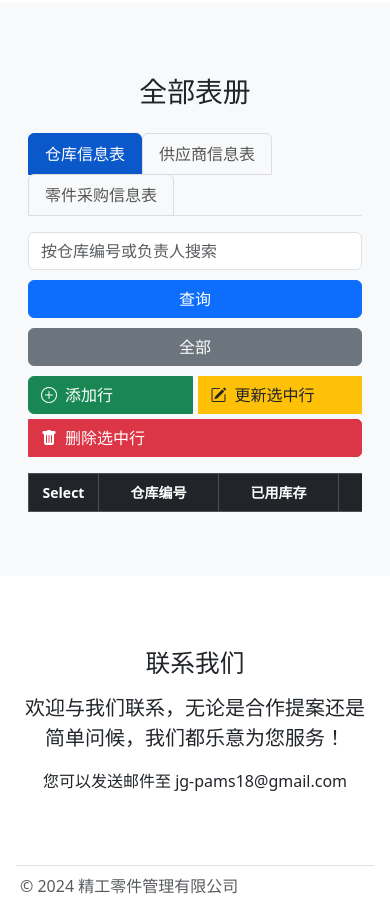
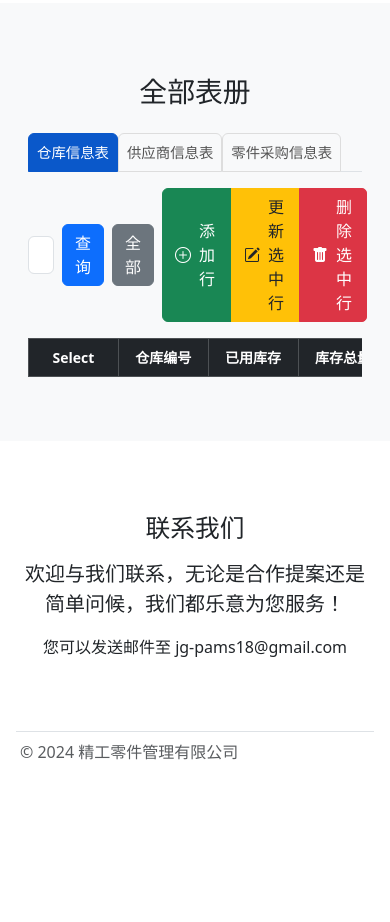
Before and after one commit to iscreampuff/parts-mgmt-sys, a website: page views/home-admin.html in a window 390 px wide. Shown: the part 820-1742 px from the top of the page. After the commit the page ends 1608 px from the top, so only its background shows below. Drawn offline with nearby package versions, Linux system fonts and the light colour scheme; files that its build step writes are made by us from their sources; no server answers.

Commit message:
Update style.css

```diff
--- a/public/css/style.css
+++ b/public/css/style.css
@@ -153,6 +153,15 @@
 
 /* Mobile-specific styles (applies below 768px) */
 @media (max-width: 768px) {
+  #projects .test {
+    margin-top: 30px !important;
+  }
+
+  .nav-tabs .nav-link {
+    font-size: 0.9rem;
+    padding: 0.5rem;
+  }
+
   /* 1. Adjust section padding */
   #projects .position-relative {
     padding: 1.5rem 1rem !important; /* Reduced padding */
@@ -173,6 +182,11 @@
     padding: 8px 10px !important; /* Compact padding */
   }
 
+  #warehouse-table {
+    min-width: 600px; /* Force horizontal scroll when needed */
+    white-space: nowrap; /* Prevent text wrapping */
+  }
+
   /* 3. Force equal width for first 4 columns, wider phone column */
   #warehouse-table th:nth-child(1),
   #warehouse-table th:nth-child(2),
@@ -182,12 +196,12 @@
   #warehouse-table td:nth-child(2),
   #warehouse-table td:nth-child(3),
   #warehouse-table td:nth-child(4) {
-    width: 18.5% !important; /* Equal width for first 4 columns */
+    width: 17.7% !important; /* Equal width for first 4 columns */
   }
 
   #warehouse-table th:nth-child(5),
   #warehouse-table td:nth-child(5) {
-    width: 26% !important; /* Wider phone column */
+    width: 29.2% !important; /* Wider phone column */
   }
 
   /* NEW: Prevent text overflow */
@@ -215,15 +229,15 @@
   }
   #suppliers-table th:nth-child(2), /* Supplier Name */
   #suppliers-table td:nth-child(2) {
-    width: 25%;
+    width: 24%;
   }
   #suppliers-table th:nth-child(3), /* Contact */
   #suppliers-table td:nth-child(3) {
-    width: 25%;
+    width: 24%;
   }
   #suppliers-table th:nth-child(4), /* Address */
   #suppliers-table td:nth-child(4) {
-    width: 31.8%;
+    width: 33.8%;
     min-width: 200px; /* Ensure address column stays readable */
   }
 
@@ -245,15 +259,15 @@
   }
   #supplier-table th:nth-child(2), /* Supplier Name */
   #supplier-table td:nth-child(2) {
-    width: 25%;
+    width: 24%;
   }
   #supplier-table th:nth-child(3), /* Contact */
   #supplier-table td:nth-child(3) {
-    width: 25%;
+    width: 24%;
   }
   #supplier-table th:nth-child(4), /* Address */
   #supplier-table td:nth-child(4) {
-    width: 31.8%;
+    width: 33.8%;
     min-width: 200px; /* Ensure address column stays readable */
   }
 
@@ -275,139 +289,6 @@
   #parts-table td:nth-child(5) { width: 21%; }
 }
 
-/* This is for the admin page :> */
-@media (max-width: 768px) {
-  /* 1. Table styling */
-  #warehouse-table,
-  #supplier-table,
-  #parts-table {
-    width: max-content !important;
-    min-width: 100%;
-    table-layout: auto;
-  }
-
-  /* 2. Column width adjustments */
-  /* Make Select column sticky and compact */
-  #warehouse-table th:first-child,
-  #warehouse-table td:first-child,
-  #supplier-table th:first-child,
-  #supplier-table td:first-child,
-  #parts-table th:first-child,
-  #parts-table td:first-child {
-    position: sticky;
-    left: 0;
-    width: 70px !important; /* Compact select column */
-    min-width: 70px;
-    z-index: 2;
-    box-shadow: 2px 0 5px -1px rgba(0,0,0,0.1);
-  }
-
-  /* 3. Data column styling */
-  #warehouse-table th:not(:first-child),
-  #warehouse-table td:not(:first-child),
-  #supplier-table th:not(:first-child),
-  #supplier-table td:not(:first-child),
-  #parts-table th:not(:first-child),
-  #parts-table td:not(:first-child) {
-    min-width: 120px; /* Minimum width for data columns */
-  }
-
-  /* 4. Special handling for address column */
-  #supplier-table th:nth-child(5),
-  #supplier-table td:nth-child(5) {
-    min-width: 180px; /* Wider for addresses */
-  }
-
-  /* 5. Cell content styling */
-  .table td {
-    white-space: nowrap;
-    overflow: hidden;
-    text-overflow: ellipsis;
-    padding: 8px 10px !important;
-  }
-}
-
-@media (max-width: 1280px) {
-  /* 1. Table styling */
-  #warehouse-table,
-  #supplier-table,
-  #parts-table {
-    width: max-content !important;
-    min-width: 100%;
-    table-layout: auto;
-  }
-
-  /* 2. Column width adjustments */
-  /* Make Select column sticky and compact */
-  #warehouse-table th:first-child,
-  #warehouse-table td:first-child,
-  #supplier-table th:first-child,
-  #supplier-table td:first-child,
-  #parts-table th:first-child,
-  #parts-table td:first-child {
-    position: sticky;
-    left: 0;
-    width: 70px !important; /* Compact select column */
-    min-width: 70px;
-    z-index: 2;
-    box-shadow: 2px 0 5px -1px rgba(0,0,0,0.1);
-  }
-
-  /* 3. Data column styling */
-  #warehouse-table th:not(:first-child),
-  #warehouse-table td:not(:first-child),
-  #supplier-table th:not(:first-child),
-  #supplier-table td:not(:first-child),
-  #parts-table th:not(:first-child),
-  #parts-table td:not(:first-child) {
-    min-width: 120px; /* Minimum width for data columns */
-  }
-
-  /* 4. Special handling for address column */
-  #supplier-table th:nth-child(5),
-  #supplier-table td:nth-child(5) {
-    min-width: 180px; /* Wider for addresses */
-  }
-
-  /* 5. Cell content styling */
-  .table td {
-    white-space: nowrap;
-    overflow: hidden;
-    text-overflow: ellipsis;
-    padding: 8px 10px !important;
-  }
-}
-
-/* FOR THE BUTTONS IN THE ADMIN PAGE FOR mobile responsiveness */
-@media (max-width: 768px) {
-  /* Main container becomes column */
-  .tab-pane > .d-flex {
-    flex-direction: column;
-    gap: 10px;
-  }
-
-  .tab-pane > .d-flex > .form-control,
-  .tab-pane > .d-flex > .btn {
-    width: 100%;
-    margin-right: 0 !important;
-  }
-
-  /* Second line - CRUD buttons stack horizontally */
-  .tab-pane > .d-flex > .btn-group {
-    flex-direction: row;
-    width: 100%;
-    flex-wrap: wrap;
-    gap: 5px;
-  }
-
-  .tab-pane > .d-flex > .btn-group > .btn {
-    flex: 1;
-    min-width: 120px;
-    margin: 0;
-    white-space: nowrap;
-  }
-}
-
 /* Contact */
 .row.g-5 {
     display: flex;
```
